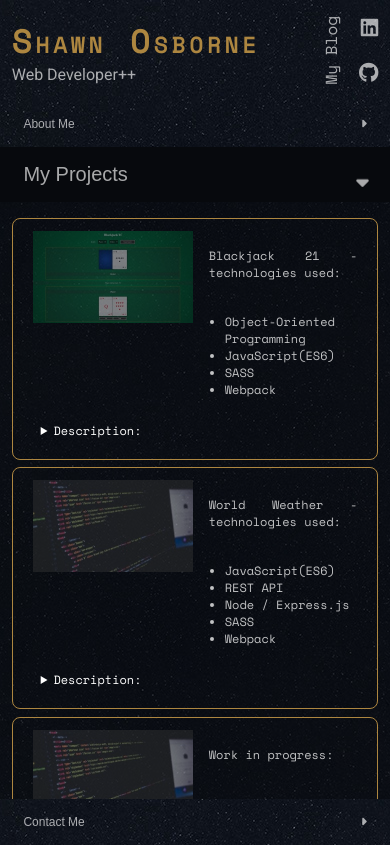
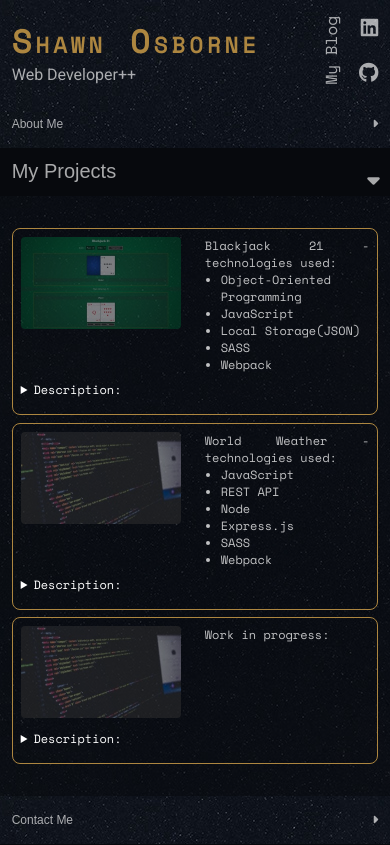
Before and after one commit to ShawnO86/portfolio-site, a plain HTML site: page index.html in a window 390 px wide. Both pictures are taken after a click on the element "My Projects". Drawn offline with nearby package versions, Linux system fonts and the light colour scheme.

Commit message:
UX improve

```diff
--- a/index.html
+++ b/index.html
@@ -97,7 +97,8 @@
                         <div class="descText">
                             <ul>
                                 <li>Object-Oriented Programming</li>
-                                <li>JavaScript(ES6)</li>
+                                <li>JavaScript</li>
+                                <li>Local Storage(JSON)</li>
                                 <li>SASS</li>
                                 <li>Webpack</li>
                             </ul>
@@ -122,9 +123,10 @@
                         <h4>World Weather - technologies used:</h4>
                         <div class="descText">
                             <ul>
-                                <li>JavaScript(ES6)</li>
+                                <li>JavaScript</li>
                                 <li>REST API</li>
-                                <li>Node / Express.js</li>
+                                <li>Node</li>
+                                <li>Express.js</li>
                                 <li>SASS</li>
                                 <li>Webpack</li>
                             </ul>
--- a/styles/buttonStyle.css
+++ b/styles/buttonStyle.css
@@ -1,7 +1,7 @@
 .collBtn {
     will-change: auto;
     flex: 1;
-    padding: 0.75rem 15vw 0.75rem 12vw;
+    padding: 1rem 15vw 1rem 12vw;
     width: 100%;
     border-left: 0.125rem dashed rgba(var(--purpRGB), 0);
     transition: padding 0.2s ease-in-out 0.2s;
@@ -64,15 +64,16 @@
     transform: translateX(0) rotate(90deg);
 }
 
-@media screen and (max-width: 600px) {
-    .collBtn, .collBtn:hover, .collBtn button {
+@media screen and (max-width: 750px) {
+    .collBtn, .collBtn:hover {
         color: rgba(255, 255, 255, 0.65);
-        padding: 0.5rem 3vw;
         border-left: none;
         animation: none;
+        padding: 0.75rem 3vw;
     }
 
     .activeBtn, .activeBtn:hover {
         border-left: none;
+        padding: 0.75rem 3vw;
     }
 }
--- a/styles/contentStyle.css
+++ b/styles/contentStyle.css
@@ -39,14 +39,9 @@
     width: clamp(12rem, 20vw, 20rem);
     border: 1px dashed rgb(var(--tanRGB));
     margin: 0.5rem clamp(1.25rem, 1.5vw, 2rem) clamp(0.5rem, 1vw, 1rem) 0;
-    transform: translateX(-50vw);
     border-radius: 0.25rem;
     padding: 0.5rem;
     opacity: 0;
-}
-
-.picture #myPic {
-    height: 20rem;
 }
 
 #educationContainer {
@@ -74,7 +69,7 @@
     color: #fff;
     width: 100%;
     gap: 1rem;
-    padding: 0.25rem;
+    padding: 0.5rem;
     font-family: 'Space Mono', monospace;
 }
 
@@ -89,20 +84,19 @@
 .projectDesc {
     display: flex;
     justify-content: left;
+    align-items: flex-start;
     gap: 1rem;
-    margin: 0.5rem 1rem 1rem 1rem;
 }
 
 .descText {
-    padding: 1rem 0 0 1rem;
     font-size: clamp(0.75rem, 1vw, 1rem);
     color: rgba(255, 255, 255, 0.75);
+    margin-left: 1rem;
 }
 
 .projectDetail {
     cursor: pointer;
-    padding: 0.5rem;
-    margin: 1rem 1rem 0.5rem 1rem;
+    padding: 0.5rem 0;
 }
 
 .projectBox img {
@@ -111,6 +105,8 @@
     height: fit-content;
     opacity: 0.5;
     transition: opacity 0.3s ease 0.15s, transform 0.3s ease 0s;
+    margin-right: 0.5rem;
+    border-radius: 0.25rem;
 }
 
 .projectBox img:hover {
@@ -127,7 +123,7 @@
 
 .projectBox details p {
     padding-left: 1rem;
-    font-size: clamp(0.5rem, 1vw, 1rem);
+    font-size: clamp(0.75rem, 1vw, 1rem);
     margin-top: 1rem;
 }
 
@@ -176,9 +172,8 @@
     }
 }
 
-@media screen and (max-width: 600px) {
+@media screen and (max-width: 750px) {
     .content {
-        padding: 0 3vw;
         border: none;
     }
 
@@ -186,11 +181,29 @@
         margin: 1rem 0;
     }
 
+    .projectBox h4 {
+        margin: 0;
+    }
+
+    .projectBox img:hover {
+        opacity: 1;
+        transform: none;
+    }
+
     .projectBox:first-of-type {
-        margin: 1rem auto 0 auto;
+        margin: 2rem auto 0 auto;
     }
 
     .projectBox:last-of-type {
-        margin: 0 auto 1rem auto;
+        margin: 0 auto 2rem auto;
+    }
+
+    .activeContent {
+        padding: 0 3vw;
+    }
+
+    .activeContent .innerContent .picture {
+        animation: none;
+        opacity: 1;
     }
 }
--- a/styles/mainStyle.css
+++ b/styles/mainStyle.css
@@ -165,7 +165,7 @@ header h1, header p {
     transform: rotate(180deg);
 }
 
-@media screen and (max-width: 600px) {
+@media screen and (max-width: 750px) {
     body {
         flex-direction: column;
     }
```
